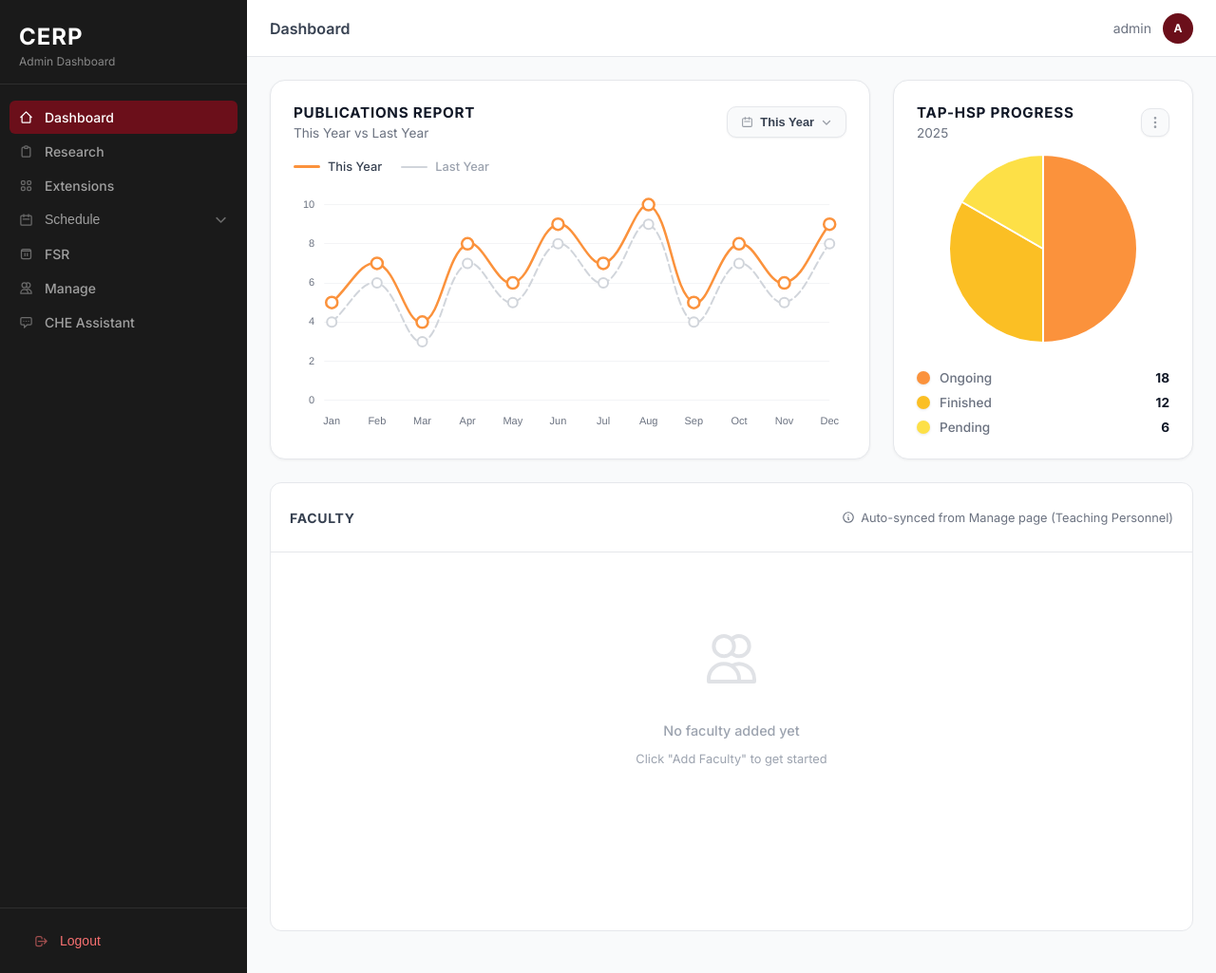
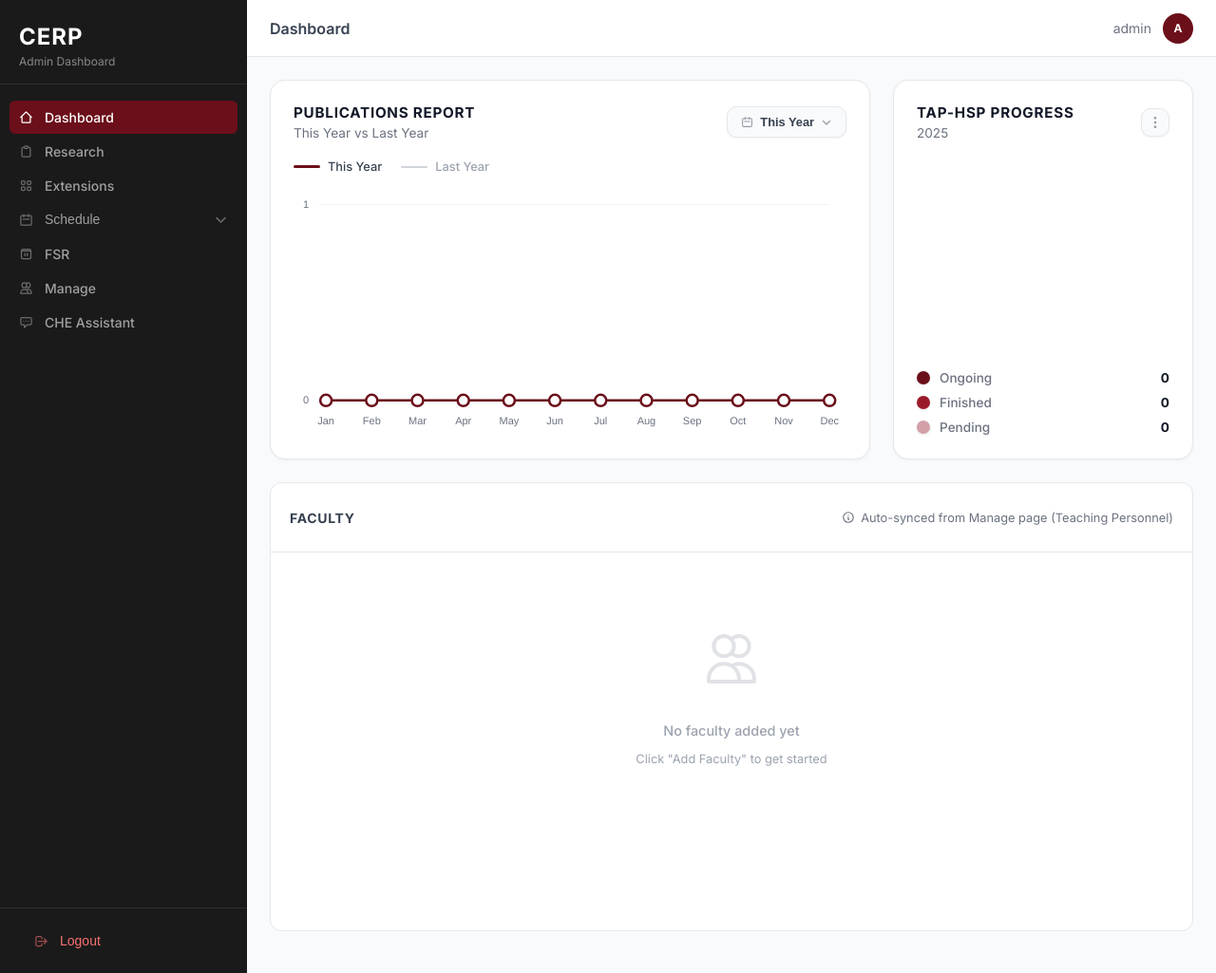
Before and after one commit to DarwinSemitara/CerpUp, a Flask app: page /dashboard/ in a window 1280 px wide. Shown: the whole page at 95% size. Run offline with Flask 3, Linux system fonts and the light colour scheme; the visitor is signed in with stand-in values (Sample User, id 1); data that the repository does not hold is empty; a map, chart or similar area stays blank; parts of the project's set-up code (start-up, migrations or seed data) failed here and were passed over.

Commit message:
fix: Dashboard charts maroon colors + real data, staff hover animation, remove year level checkboxes

```diff
--- a/static/js/dashboard.js
+++ b/static/js/dashboard.js
@@ -5,25 +5,35 @@
 let pubChart = null;
 let tapChartInst = null;
 
-const pubData = {
-    'this': [5, 7, 4, 8, 6, 9, 7, 10, 5, 8, 6, 9],
-    2025: [5, 7, 4, 8, 6, 9, 7, 10, 5, 8, 6, 9],
-    2024: [4, 6, 3, 7, 5, 8, 6, 9, 4, 7, 5, 8],
-    2023: [3, 5, 2, 4, 6, 3, 7, 4, 5, 3, 6, 4],
+let pubData = {
+    'this': [0, 0, 0, 0, 0, 0, 0, 0, 0, 0, 0, 0],
 };
 
 const pubPrevYear = { 'this': 2024, 2025: 2024, 2024: 2023, 2023: 2022 };
-const pubData2022 = [2, 4, 1, 3, 5, 2, 6, 3, 4, 2, 5, 3];
+const pubData2022 = [0, 0, 0, 0, 0, 0, 0, 0, 0, 0, 0, 0];
 
 // TAP data: [ongoing, finished, pending] per year
-const tapDataByYear = {
-    2025: [18, 12, 6],
-    2024: [15, 10, 8],
-    2023: [12, 8, 5],
-    2022: [10, 6, 4],
+let tapDataByYear = {
+    2025: [0, 0, 0],
+    2026: [0, 0, 0],
 };
-let tapYear = 2025;
+let tapYear = new Date().getFullYear();
 let pubYear = 'this';
+
+// Fetch real data from API
+(async function loadDashboardStats() {
+    try {
+        const res = await fetch('/api/dashboard/stats');
+        if (res.ok) {
+            const stats = await res.json();
+            pubData['this'] = stats.pub_this_year || [0, 0, 0, 0, 0, 0, 0, 0, 0, 0, 0, 0];
+            const [ongoing, finished, pending] = stats.tap || [0, 0, 0];
+            tapDataByYear[new Date().getFullYear()] = [ongoing, finished, pending];
+            tapYear = new Date().getFullYear();
+            initCharts();
+        }
+    } catch (e) { console.warn('Dashboard stats fetch failed:', e); }
+})();
 
 function getPrevData(y) {
     const prev = pubPrevYear[y];
@@ -62,17 +72,17 @@ function initCharts() {
                     {
                         label: getYearLabel(pubYear),
                         data: pubData[pubYear],
-                        borderColor: '#fb923c',
+                        borderColor: '#6b0f1a',
                         backgroundColor: 'transparent',
                         borderWidth: 2.5,
                         pointBackgroundColor: '#fff',
-                        pointBorderColor: '#fb923c',
+                        pointBorderColor: '#6b0f1a',
                         pointBorderWidth: 2.5,
                         pointRadius: 6,
                         pointHoverRadius: 8,
                         pointHoverBorderWidth: 3,
                         pointHoverBackgroundColor: '#fff',
-                        pointHoverBorderColor: '#fb923c',
+                        pointHoverBorderColor: '#6b0f1a',
                         fill: false,
                         tension: 0.4,
                         spanGaps: false,
@@ -183,7 +193,7 @@ function initCharts() {
                 labels: ['Ongoing', 'Finished', 'Pending'],
                 datasets: [{
                     data: [ongoing, finished, pending],
-                    backgroundColor: ['#fb923c', '#fbbf24', '#fde047'],
+                    backgroundColor: ['#6b0f1a', '#9b1a2a', '#d4a0a8'],
                     borderColor: ['#fff', '#fff', '#fff'],
                     borderWidth: 2,
                     hoverOffset: 0,
@@ -217,9 +227,9 @@ function initCharts() {
                         // Dim all segments except the hovered one
                         meta.data.forEach((segment, i) => {
                             if (i === index) {
-                                segment.options.backgroundColor = ['#fb923c', '#fbbf24', '#fde047'][i];
+                                segment.options.backgroundColor = ['#6b0f1a', '#9b1a2a', '#d4a0a8'][i];
                             } else {
-                                segment.options.backgroundColor = ['rgba(251, 146, 60, 0.3)', 'rgba(251, 191, 36, 0.3)', 'rgba(253, 224, 71, 0.3)'][i];
+                                segment.options.backgroundColor = ['rgba(107, 15, 26, 0.3)', 'rgba(155, 26, 42, 0.3)', 'rgba(212, 160, 168, 0.3)'][i];
                             }
                         });
                         tapChartInst.update('none');
@@ -227,7 +237,7 @@ function initCharts() {
                         // Reset all segments to original colors
                         const meta = tapChartInst.getDatasetMeta(0);
                         meta.data.forEach((segment, i) => {
-                            segment.options.backgroundColor = ['#fb923c', '#fbbf24', '#fde047'][i];
+                            segment.options.backgroundColor = ['#6b0f1a', '#9b1a2a', '#d4a0a8'][i];
                         });
                         tapChartInst.update('none');
                     }
--- a/templates/pages/dashboard.html
+++ b/templates/pages/dashboard.html
@@ -170,7 +170,7 @@
         <!-- Inline legend -->
         <div style="display:flex;gap:20px;margin-bottom:16px;">
             <div style="display:flex;align-items:center;gap:8px;font-size:0.8rem;color:#374151;font-weight:500;">
-                <div style="width:28px;height:3px;background:#fb923c;border-radius:2px;"></div>
+                <div style="width:28px;height:3px;background:#6b0f1a;border-radius:2px;"></div>
                 <span id="pub-legend-current">This Year</span>
             </div>
             <div style="display:flex;align-items:center;gap:8px;font-size:0.8rem;color:#9ca3af;font-weight:500;">
@@ -208,17 +208,17 @@
             </div>
             <div style="display:flex;flex-direction:column;gap:10px;width:100%;margin-top:12px;">
                 <div class="legend-item">
-                    <div class="legend-dot" style="background:#fb923c;"></div>
+                    <div class="legend-dot" style="background:#6b0f1a;"></div>
                     <span>Ongoing</span>
                     <span style="margin-left:auto;font-weight:700;color:#111827;" id="tap-ongoing-count">18</span>
                 </div>
                 <div class="legend-item">
-                    <div class="legend-dot" style="background:#fbbf24;"></div>
+                    <div class="legend-dot" style="background:#9b1a2a;"></div>
                     <span>Finished</span>
                     <span style="margin-left:auto;font-weight:700;color:#111827;" id="tap-finished-count">12</span>
                 </div>
                 <div class="legend-item">
-                    <div class="legend-dot" style="background:#fde047;"></div>
+                    <div class="legend-dot" style="background:#d4a0a8;"></div>
                     <span>Pending</span>
                     <span style="margin-left:auto;font-weight:700;color:#111827;" id="tap-pending-count">6</span>
                 </div>
```
Also changed, not shown: other parts of templates/pages/dashboard.html (+10 -76 lines), templates/admin.html (+5 -5 lines).
